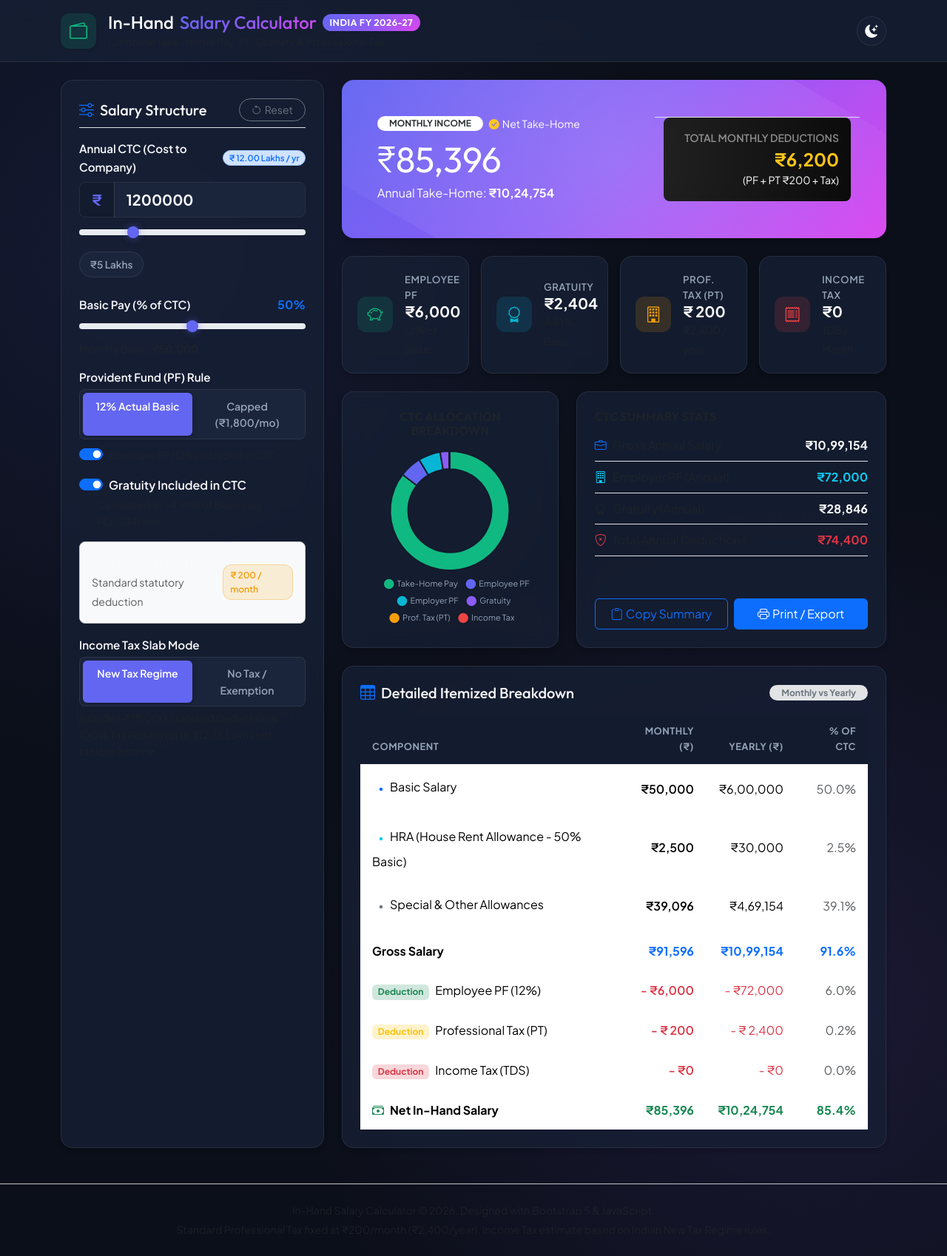
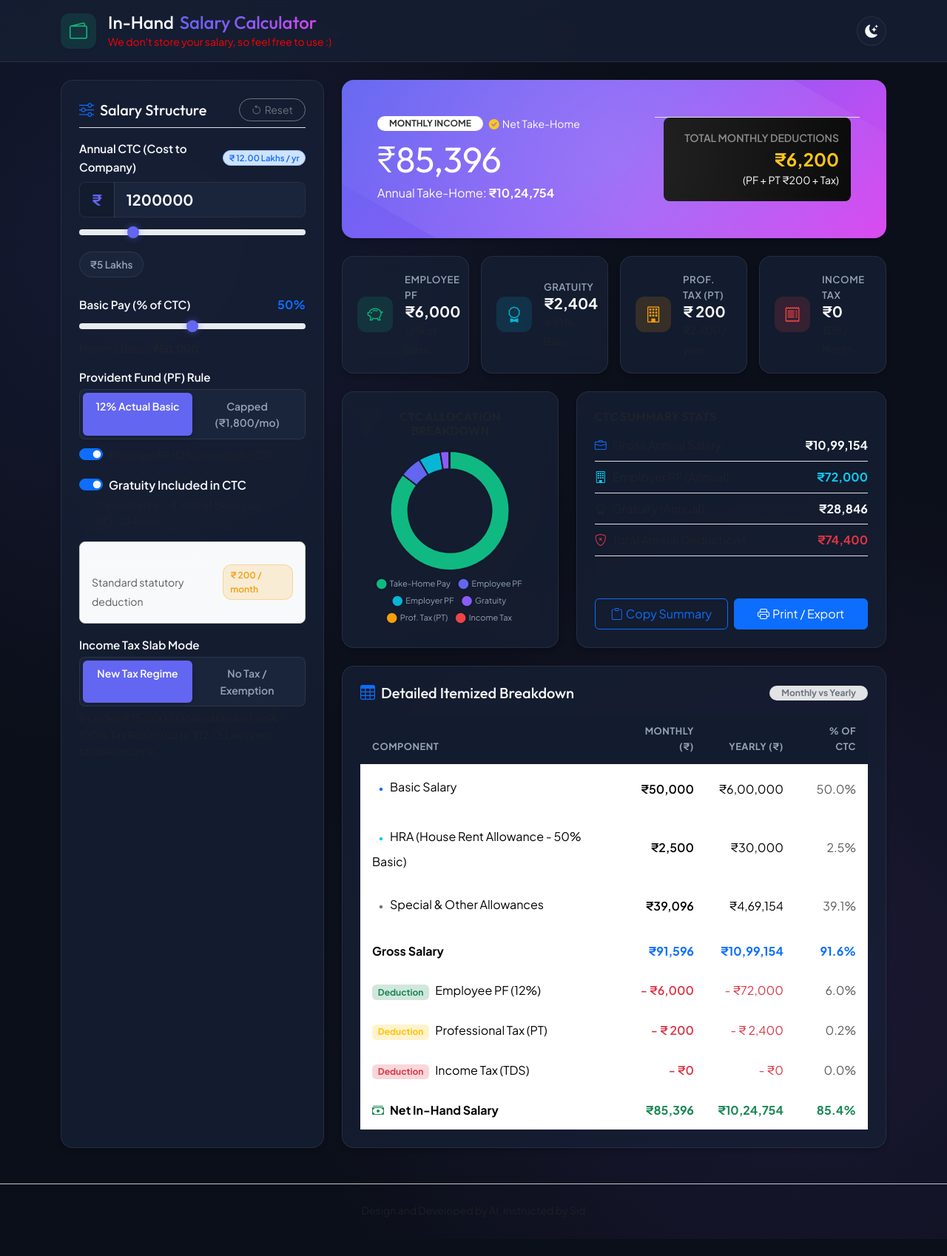
Before and after one commit to SiddhantAgrawa1/inhand-salary-calculator, a plain HTML site: page index.html in a window 1280 px wide. Shown: the whole page at 74% size. After the commit the page ends 1675 px from the top, so only its background shows below. Drawn offline with nearby package versions, Linux system fonts and the light colour scheme.

Commit message:
Initial commit

```diff
--- a/index.html
+++ b/index.html
@@ -32,9 +32,9 @@
         <div>
           <h1 class="h4 mb-0 d-flex align-items-center gap-2">
             In-Hand <span class="gradient-text">Salary Calculator</span>
-            <span class="brand-badge d-none d-sm-inline-block">India FY 2026-27</span>
+<!--            <span class="brand-badge d-none d-sm-inline-block">India FY 2026-27</span>-->
           </h1>
-          <p class="text-muted small mb-0">Compute Take-Home Pay, PF, Gratuity & Professional Tax</p>
+          <p class="small mb-0" style="color: red;">We don't store your salary, so feel free to use :)</p>
         </div>
       </div>
 
@@ -370,8 +370,8 @@
   <!-- Footer -->
   <footer class="text-center py-4 border-top border-secondary-subtle mt-5 text-muted small">
     <div class="container">
-      <p class="mb-1">In-Hand Salary Calculator &copy; 2026. Designed with Bootstrap 5 &amp; JavaScript.</p>
-      <p class="mb-0 fs-8">Standard Professional Tax fixed at ₹200/month (₹2,400/year). Income Tax estimate based on Indian New Tax Regime rules.</p>
+      <p class="mb-1">Design and Developed by AI, Instructed by Sid</p>
+<!--      <p class="mb-0 fs-8">Standard Professional Tax fixed at ₹200/month (₹2,400/year). Income Tax estimate based on Indian New Tax Regime rules.</p>-->
     </div>
   </footer>
 
```
